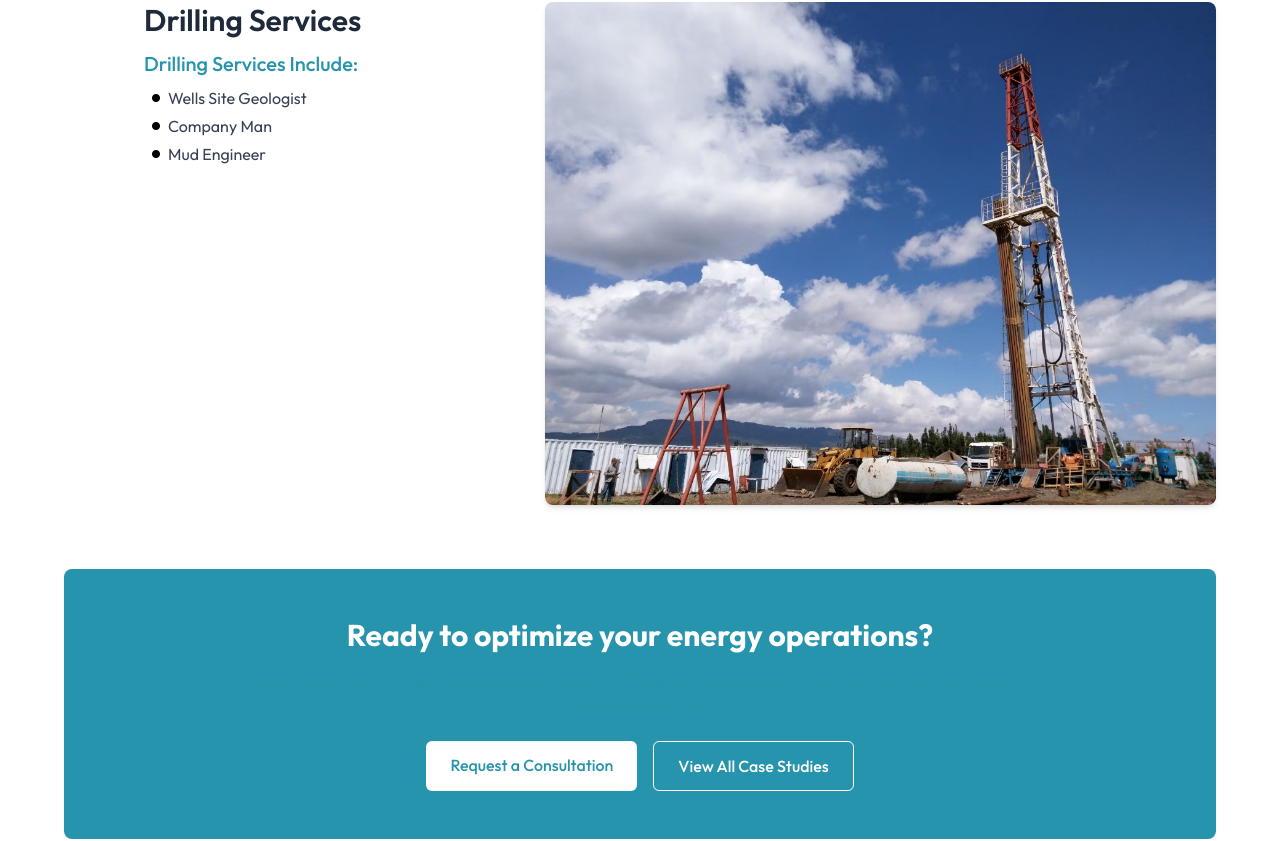
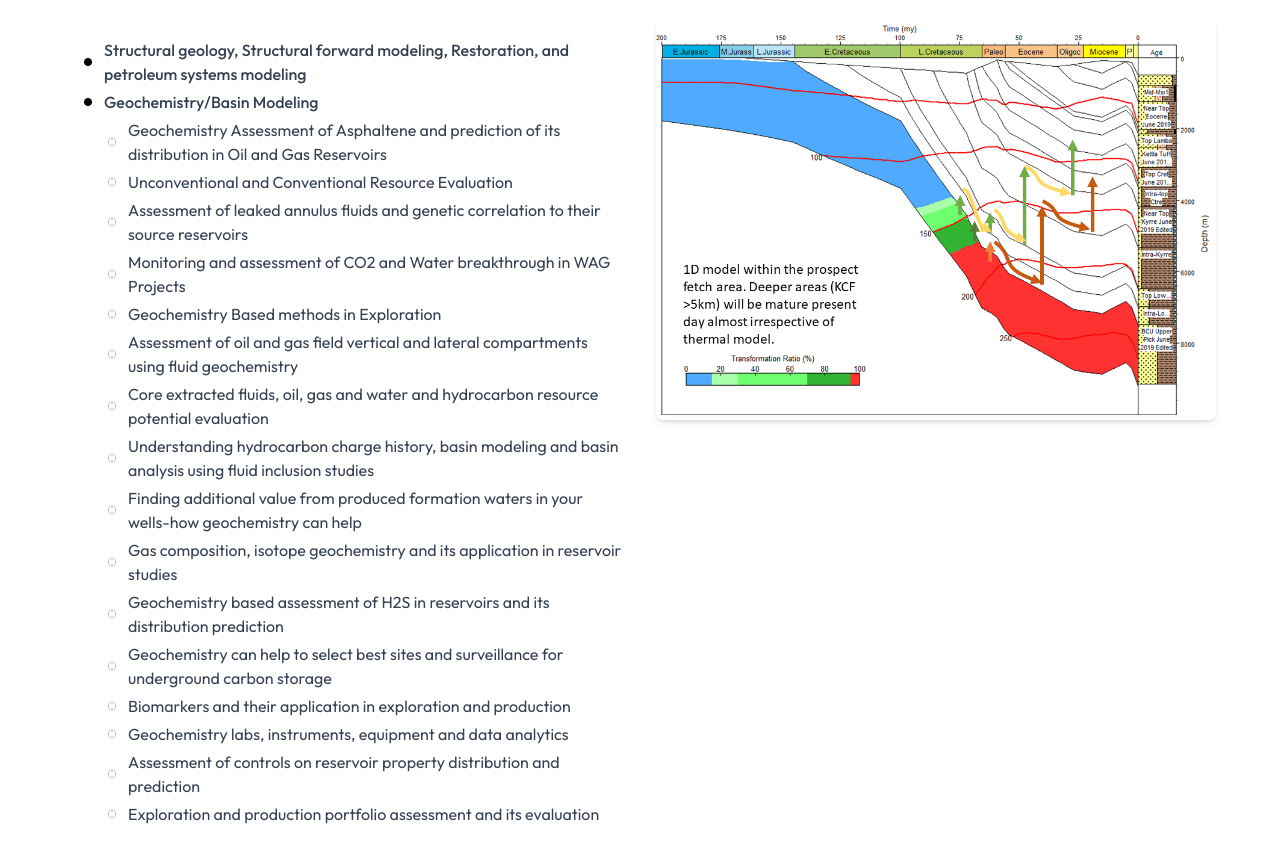
Before and after one commit to hamzayounas256/aes, a React (Vite) app: page /consultingservices in a window 1280 px wide. Shown: the part 1783-2624 px from the top of the page. Built offline with nearby package versions, Linux system fonts and the light colour scheme.

Commit message:
update geological section

```diff
--- a/src/pages/ConsultingServices.jsx
+++ b/src/pages/ConsultingServices.jsx
@@ -2,10 +2,10 @@ import React from "react";
 import consultingImage from "../assets/consultingservices.jpg";
 import seismicData from "../assets/seismic_data.jpg";
 import drillingAdvisory from "../assets/drilling_advisory.jpg";
-// import geologicalReservoir from "../assets/geological_reservoir.png";
+import geologicalReservoir from "../assets/geological_reservoir.png";
 import consult from "../assets/consult.jpg";
 import fillCircle from "../assets/fillCircle.png";
-// import emptyCircle from "../assets/emptyCircle.png";
+import emptyCircle from "../assets/emptyCircle.png";
 import { Link } from "react-router";
 
 export default function ConsultingServices() {
@@ -142,9 +142,126 @@ export default function ConsultingServices() {
 				</div>
 			</section>
 
+			<section className="py-10 mb-16">
+				<div className="flex flex-col lg:flex-row gap-8">
+					<div className="lg:w-2/4">
+						{/* <h2 className="text-2xl md:text-3xl font-semibold text-gray-800 mb-6">
+							Geological Studies Services
+						</h2> */}
+						<div className="text-gray-700 space-y-4">
+							{/* <h3 className="text-xl font-medium text-[#2694AC] mb-2">
+								Studies Services Include:
+							</h3> */}
+
+							<div className="mt-5 pl-5">
+								<p className="font-medium mb-1 flex gap-3 items-center">
+									<img className="w-2 h-2" src={fillCircle} /> Structural
+									geology, Structural forward modeling, Restoration, and
+									petroleum systems modeling
+								</p>
+
+								<p className="font-medium mb-1 flex gap-3 items-center">
+									<img className="w-2 h-2" src={fillCircle} />{" "}
+									Geochemistry/Basin Modeling
+								</p>
+								<div className="pl-6 space-y-1">
+									<p className="flex gap-3 items-center">
+										<img className="w-2 h-2" src={emptyCircle} /> Geochemistry
+										Assessment of Asphaltene and prediction of its distribution
+										in Oil and Gas Reservoirs
+									</p>
+									<p className="flex gap-3 items-center">
+										<img className="w-2 h-2" src={emptyCircle} /> Unconventional
+										and Conventional Resource Evaluation
+									</p>
+									<p className="flex gap-3 items-center">
+										<img className="w-2 h-2" src={emptyCircle} /> Assessment of
+										leaked annulus fluids and genetic correlation to their
+										source reservoirs
+									</p>
+									<p className="flex gap-3 items-center">
+										<img className="w-2 h-2" src={emptyCircle} /> Monitoring and
+										assessment of CO2 and Water breakthrough in WAG Projects
+									</p>
+									<p className="flex gap-3 items-center">
+										<img className="w-2 h-2" src={emptyCircle} /> Geochemistry
+										Based methods in Exploration
+									</p>
+									<p className="flex gap-3 items-center">
+										<img className="w-2 h-2" src={emptyCircle} /> Assessment of
+										oil and gas field vertical and lateral compartments using
+										fluid geochemistry
+									</p>
+									<p className="flex gap-3 items-center">
+										<img className="w-2 h-2" src={emptyCircle} /> Core extracted
+										fluids, oil, gas and water and hydrocarbon resource
+										potential evaluation
+									</p>
+									<p className="flex gap-3 items-center">
+										<img className="w-2 h-2" src={emptyCircle} /> Understanding
+										hydrocarbon charge history, basin modeling and basin
+										analysis using fluid inclusion studies
+									</p>
+									<p className="flex gap-3 items-center">
+										<img className="w-2 h-2" src={emptyCircle} /> Finding
+										additional value from produced formation waters in your
+										wells-how geochemistry can help
+									</p>
+									<p className="flex gap-3 items-center">
+										<img className="w-2 h-2" src={emptyCircle} /> Gas
+										composition, isotope geochemistry and its application in
+										reservoir studies
+									</p>
+									<p className="flex gap-3 items-center">
+										<img className="w-2 h-2" src={emptyCircle} /> Geochemistry
+										based assessment of H2S in reservoirs and its distribution
+										prediction
+									</p>
+									<p className="flex gap-3 items-center">
+										<img className="w-2 h-2" src={emptyCircle} /> Geochemistry
+										can help to select best sites and surveillance for
+										underground carbon storage
+									</p>
+									<p className="flex gap-3 items-center">
+										<img className="w-2 h-2" src={emptyCircle} /> Biomarkers and
+										their application in exploration and production
+									</p>
+									<p className="flex gap-3 items-center">
+										<img className="w-2 h-2" src={emptyCircle} /> Geochemistry
+										labs, instruments, equipment and data analytics
+									</p>
+									<p className="flex gap-3 items-center">
+										<img className="w-2 h-2" src={emptyCircle} /> Assessment of
+										controls on reservoir property distribution and prediction
+									</p>
+									<p className="flex gap-3 items-center">
+										<img className="w-2 h-2" src={emptyCircle} /> Exploration
+										and production portfolio assessment and its evaluation
+									</p>
+								</div>
+							</div>
+						</div>
+					</div>
+					<div className="lg:w-2/4">
+						<img
+							src={geologicalReservoir}
+							alt="Geological and Studies Services"
+							className="w-full h-auto rounded-lg shadow-md"
+						/>
+					</div>
+				</div>
+			</section>
+
 			{/* Drilling Advisory */}
 			<section className="py-6 mb-10">
 				<div className="flex flex-col lg:flex-row gap-4">
+					<div className="lg:w-3/4">
+						<img
+							src={drillingAdvisory}
+							alt="Drilling Services"
+							className="w-full h-auto rounded-lg shadow-md"
+						/>
+					</div>
 					<div className="lg:w-2/4 lg:pl-20 pl-4">
 						<h2 className="text-2xl md:text-3xl font-semibold text-gray-800 mb-3">
 							Drilling Services
@@ -167,13 +284,6 @@ export default function ConsultingServices() {
 							</ul>
 						</div>
 					</div>
-					<div className="lg:w-3/4">
-						<img
-							src={drillingAdvisory}
-							alt="Drilling Services"
-							className="w-full h-auto rounded-lg shadow-md"
-						/>
-					</div>
 				</div>
 			</section>
 
@@ -183,7 +293,7 @@ export default function ConsultingServices() {
 					<h2 className="text-2xl md:text-3xl font-bold mb-4">
 						Ready to optimize your energy operations?
 					</h2>
-					<p className="mb-6 text-[#2694AC] max-w-3xl mx-auto">
+					<p className="mb-6 text-white max-w-3xl mx-auto">
 						Contact our team to discuss how our services can address your
 						specific challenges and help you achieve your business objectives.
 					</p>
```
Also changed, not shown: 1 other file (tests, documents, lock files or other folders).
